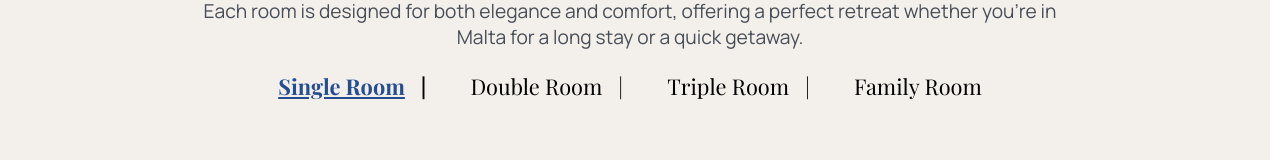
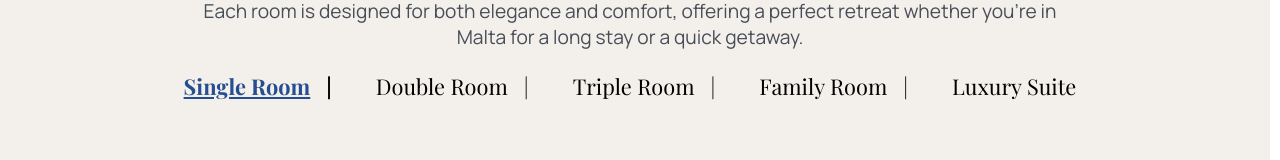
Before and after one commit to shxnias/GAPT, a React (Create React App) app: page / in a window 1280 px wide. Shown: the part 2366-2526 px from the top of the page. Built offline with nearby package versions, Linux system fonts and the light colour scheme; no server answers.

Commit message:
Minor Changes

```diff
--- a/src/pages/HomePage.js
+++ b/src/pages/HomePage.js
@@ -167,6 +167,7 @@ useEffect(() => {
     { id: "double", name: "Double Room" },
     { id: "triple", name: "Triple Room" },
     { id: "family", name: "Family Room" },
+    { id: "luxury", name: "Luxury Suite"}
   ];
 
   useEffect(() => {
@@ -295,6 +296,7 @@ useEffect(() => {
             </div>
           </div>
 
+          <div className="search-action">
           {/* Search Button */}
           <div className="search-button">
             <button onClick={handleSearch}>Search</button>
@@ -302,6 +304,7 @@ useEffect(() => {
         </div>
         {/* Error Message */}
         {error && <div className="error-message-search">{error}</div>}
+      </div>
       </div>
 
       {/* Main Banner Image */}
```
